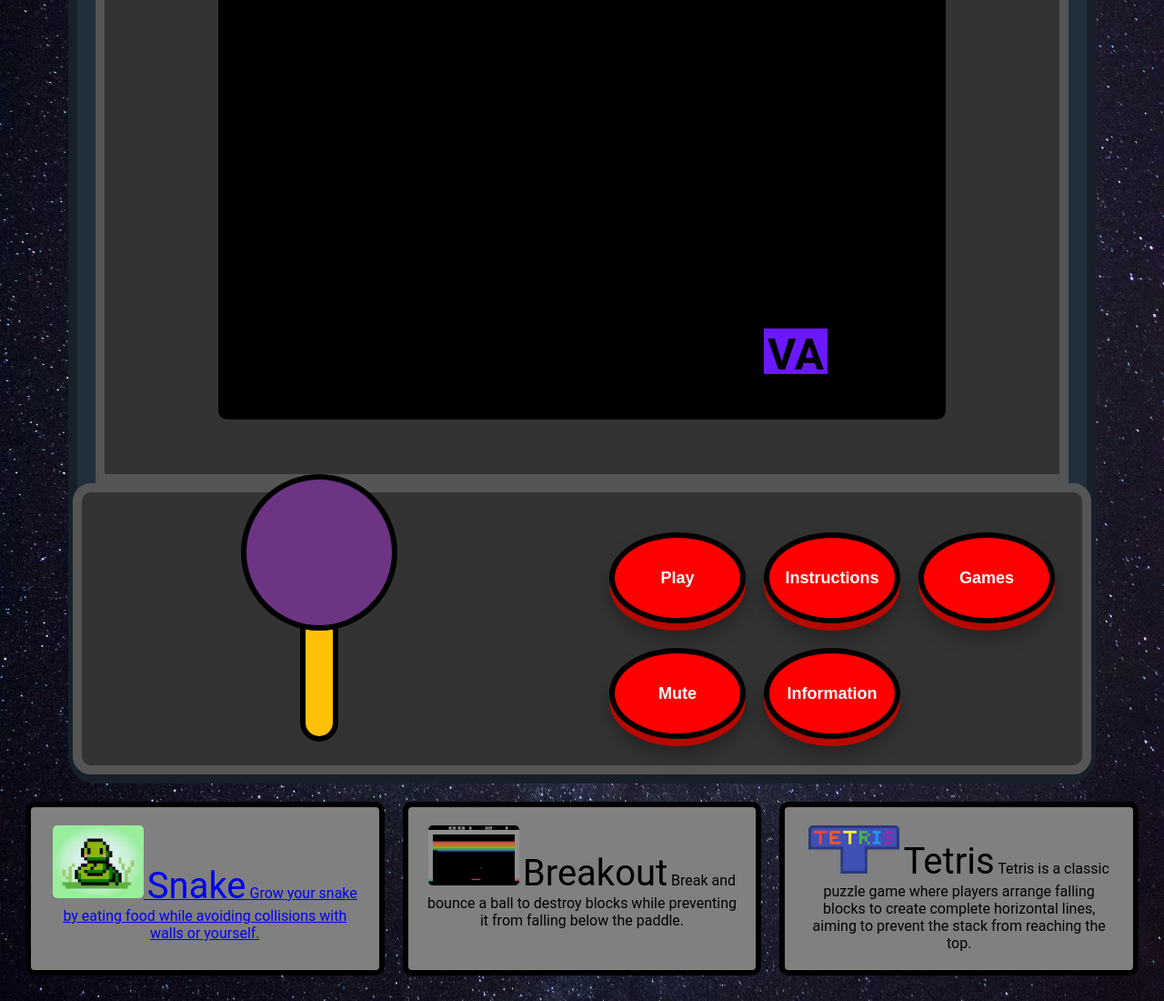
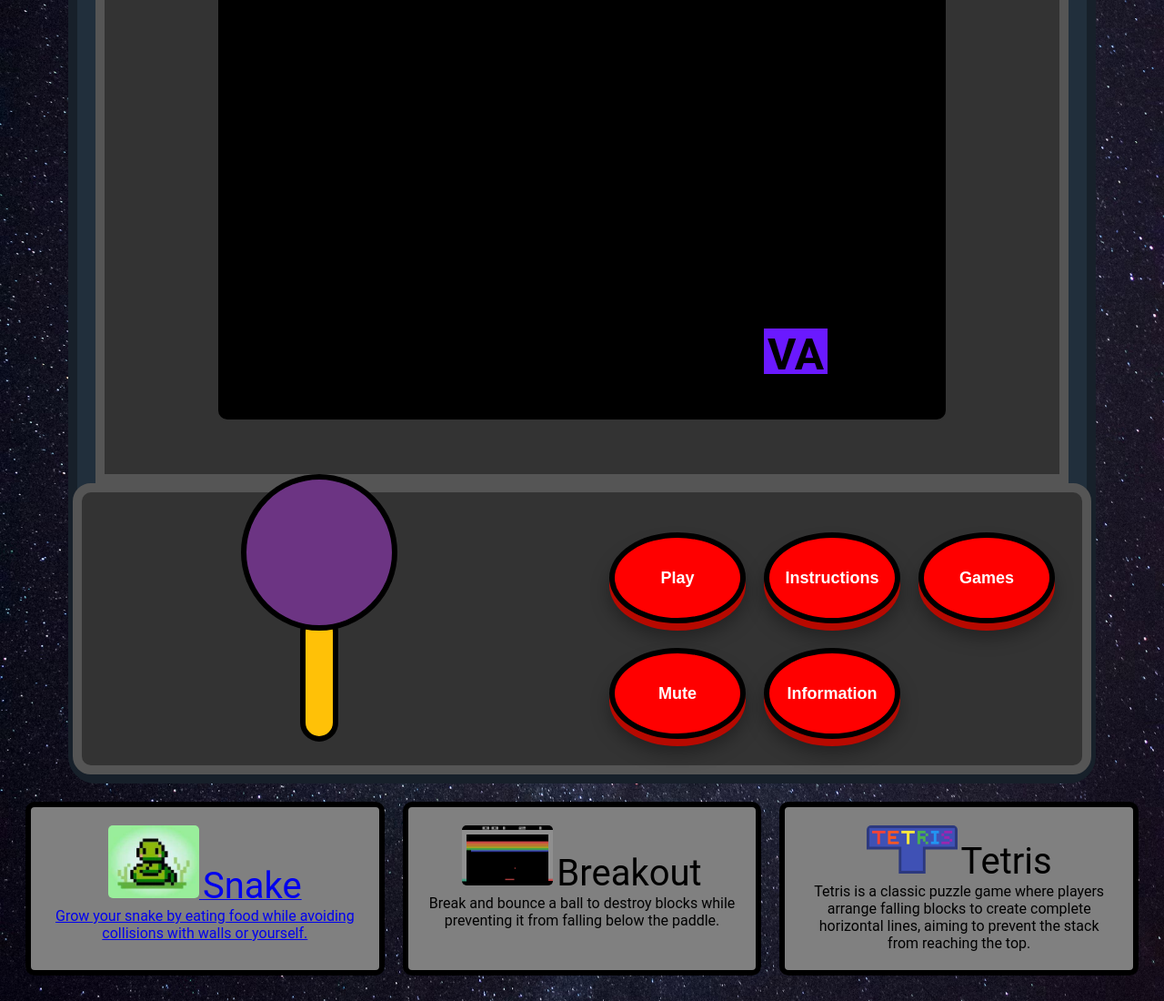
Before and after one commit to Shuggg/SET08101-CW2-VA, a plain HTML site: page index.html in a window 1280 px wide. Shown: the part 377-1477 px from the top of the page at 91% size. Drawn offline with Linux system fonts and the light colour scheme.

Commit message:
Update index.html

```diff
--- a/index.html
+++ b/index.html
@@ -38,17 +38,17 @@
     <a href="snake.html" class="game-entry">
         <img src="game1.jfif" alt="Game 1"></img>
         <name>Snake</name>
-        <desc>Grow your snake by eating food while avoiding collisions with walls or yourself.</desc>
+        <desc><br>Grow your snake by eating food while avoiding collisions with walls or yourself.</desc>
     </a>
     <a class="game-entry">
         <img src="game2.png" alt="Game 2"></img>
           <name>Breakout</name>
-          <desc>Break and bounce a ball to destroy blocks while preventing it from falling below the paddle.</desc>
+          <desc><br>Break and bounce a ball to destroy blocks while preventing it from falling below the paddle.</desc>
     </a>
     <a class="game-entry">
         <img src="game3.png" alt="Game 3"></img>
         <name>Tetris</name>
-        <desc>Tetris is a classic puzzle game where players arrange falling blocks to create complete horizontal lines, aiming to prevent the stack from reaching the top.</desc>
+        <desc><br>Tetris is a classic puzzle game where players arrange falling blocks to create complete horizontal lines, aiming to prevent the stack from reaching the top.</desc>
     </a>
   </div>
 </div>
```
